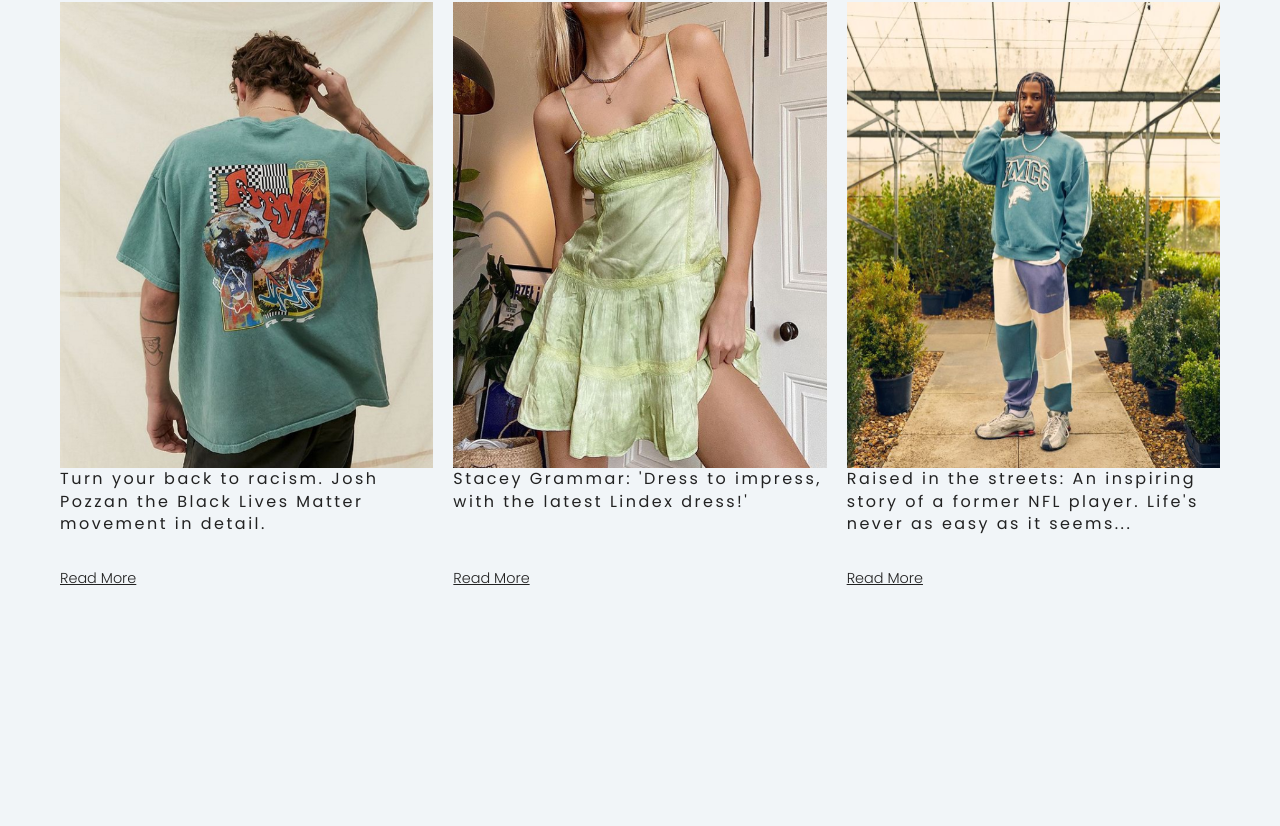
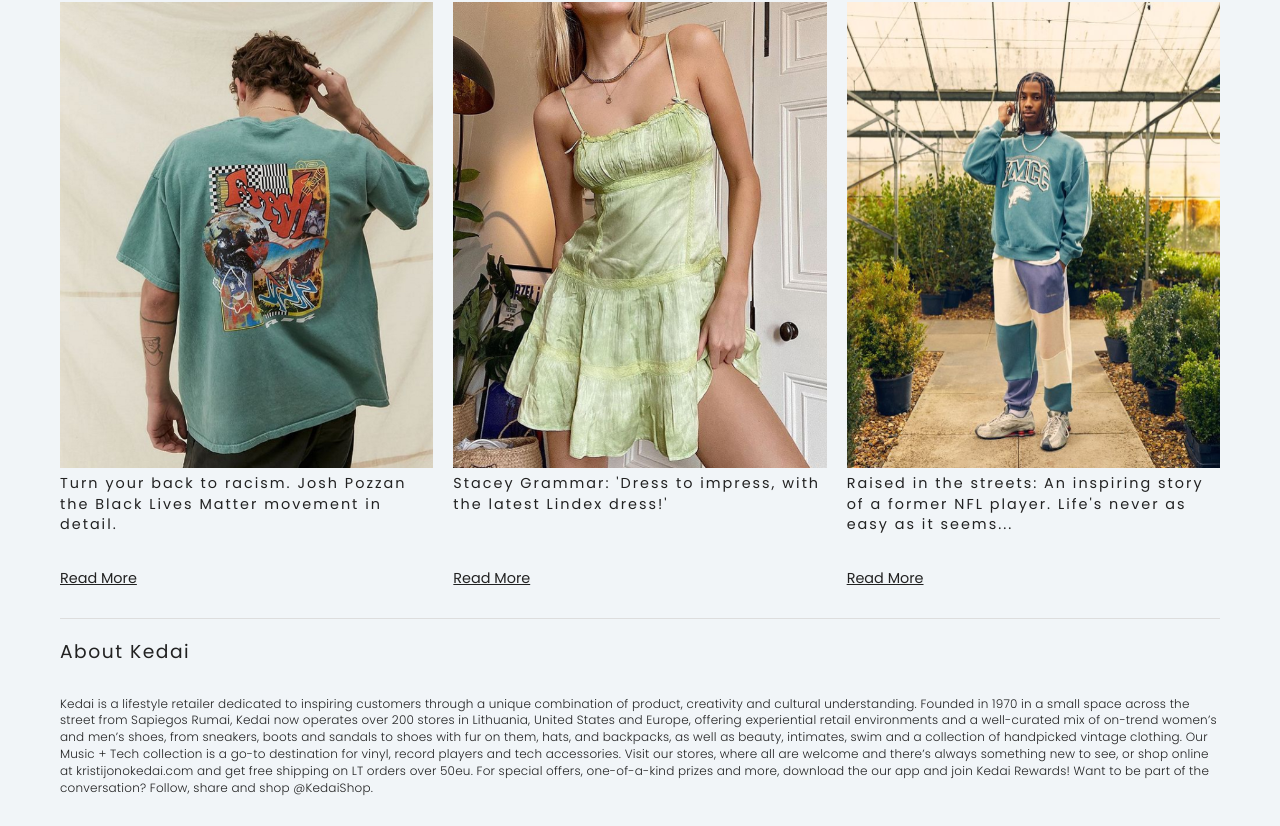
Before and after one commit to KristijonasJurk/React_Kedai, a React (Create React App) app: page / in a window 1280 px wide. Shown: the part 3002-3828 px from the top of the page. Before the commit the page ends 3590 px from the top, so only its background shows below. Built offline with nearby package versions, Linux system fonts and the light colour scheme.

Commit message:
data of about section, about structure, css

```diff
--- a/src/components/data.js
+++ b/src/components/data.js
@@ -33,3 +33,5 @@ export const slide1 = [
     { id: 8, src: 'https://s7d5.scene7.com/is/image/UrbanOutfitters/44653293_001_b?$xlarge$=&fit=constrain&fmt=webp&qlt=80&wid=720', text: 'Birkenstock Arizona EVA Sandal', src2: 'https://s7d5.scene7.com/is/image/UrbanOutfitters/44263150_005_e?$xlarge$=&fit=constrain&fmt=webp&qlt=80&wid=720' },
     { id: 9, src: 'https://s7d5.scene7.com/is/image/UrbanOutfitters/59129734_030_b?$xlarge$=&fit=constrain&fmt=webp&qlt=80&wid=720', text: 'Reebok Club C Revenge Sneaker', src2: 'https://s7d5.scene7.com/is/image/UrbanOutfitters/59129734_030_d?$xlarge$=&fit=constrain&fmt=webp&qlt=80&wid=720' }
 ]
+
+export const aboutData = 'Kedai is a lifestyle retailer dedicated to inspiring customers through a unique combination of product, creativity and cultural understanding. Founded in 1970 in a small space across the street from Sapiegos Rumai, Kedai now operates over 200 stores in Lithuania, United States and Europe, offering experiential retail environments and a well-curated mix of on-trend women’s and men’s shoes, from sneakers, boots and sandals to shoes with fur on them, hats, and backpacks, as well as beauty, intimates, swim and a collection of handpicked vintage clothing. Our Music + Tech collection is a go-to destination for vinyl, record players and tech accessories. Visit our stores, where all are welcome and there’s always something new to see, or shop online at kristijonokedai.com and get free shipping on LT orders over 50eu. For special offers, one-of-a-kind prizes and more, download the our app and join Kedai Rewards! Want to be part of the conversation? Follow, share and shop @KedaiShop.';
--- a/src/css/home/_home.scss
+++ b/src/css/home/_home.scss
@@ -1,6 +1,7 @@
 @import "./sections/grid";
 @import "./sections/slide1";
 @import "./sections/community";
+
 //  =====NAVBAR=====
 .navbar {
   background: var(--mainGrey);
@@ -130,3 +131,20 @@
 .main {
   padding: 0 60px;
 }
+
+// ===== ABOUT SECTION ======
+.about-container {
+  margin: 30px 0;
+  padding: 20px 0 0;
+  border-top: 1px solid var(--grey);
+  h3 {
+    font-weight: 400;
+    letter-spacing: 1.5px;
+    padding-bottom: 10px;
+  }
+  p {
+    font-weight: 300;
+    letter-spacing: 0.2px;
+    font-size: 0.75rem;
+  }
+}
--- a/src/css/home/sections/_community.scss
+++ b/src/css/home/sections/_community.scss
@@ -17,12 +17,15 @@
     position: relative;
     height: 120px;
     h4 {
+        padding: 5px 0 0 0;
         font-weight: 400;
         color: var(--mainBlack);
         word-break: keep-all;
-        letter-spacing: 2.5px;
+        letter-spacing: 2px;
+        font-size: 0.9rem;
     }
     a {
+        font-weight: 400;
         position: absolute;
         bottom: 0%;
         font-size: 0.9rem;
@@ -31,7 +34,6 @@
 }
 @media only screen and (max-width: 1000px) {
     h4 {
-        letter-spacing: 2.5px;
         font-size: 0.9rem;
     }
     .community-footer {
--- a/src/css/home/sections/_slide1.scss
+++ b/src/css/home/sections/_slide1.scss
@@ -64,6 +64,9 @@
     font-weight: 300;
     letter-spacing: 0.2px;
     font-size: 0.75rem;
+    &:hover {
+        color: var(--darkerGray);
+    }
 }
 .slide1-image-container p {
     padding: 5px 0 0 0;
--- a/src/css/main.css
+++ b/src/css/main.css
@@ -321,6 +321,11 @@
   font-size: 0.75rem;
 }
 
+.slide1-image-container p:hover,
+.slide1-element > p:hover {
+  color: var(--darkerGray);
+}
+
 .slide1-image-container p {
   padding: 5px 0 0 0;
 }
@@ -494,13 +499,16 @@
 }
 
 .community-footer h4 {
+  padding: 5px 0 0 0;
   font-weight: 400;
   color: var(--mainBlack);
   word-break: keep-all;
-  letter-spacing: 2.5px;
+  letter-spacing: 2px;
+  font-size: 0.9rem;
 }
 
 .community-footer a {
+  font-weight: 400;
   position: absolute;
   bottom: 0%;
   font-size: 0.9rem;
@@ -509,7 +517,6 @@
 
 @media only screen and (max-width: 1000px) {
   h4 {
-    letter-spacing: 2.5px;
     font-size: 0.9rem;
   }
   .community-footer {
@@ -762,6 +769,24 @@
   padding: 0 60px;
 }
 
+.about-container {
+  margin: 30px 0;
+  padding: 20px 0 0;
+  border-top: 1px solid var(--grey);
+}
+
+.about-container h3 {
+  font-weight: 400;
+  letter-spacing: 1.5px;
+  padding-bottom: 10px;
+}
+
+.about-container p {
+  font-weight: 300;
+  letter-spacing: 0.2px;
+  font-size: 0.75rem;
+}
+
 :root {
   --primaryLightColor: #d4e6a5;
   --primaryColor: #476a2e;
--- /dev/null
+++ b/src/pages/Home/About.js
@@ -0,0 +1,14 @@
+import React, { useState } from 'react';
+import { aboutData } from '../../components/data';
+
+function About() {
+    const [seeMore, setSeeMore] = useState(false);
+    return (
+        <div className='about-container'>
+            <h3>About Kedai</h3>
+            <p>{aboutData}</p>
+        </div>
+    )
+}
+
+export default About
--- a/src/pages/Home/Home.js
+++ b/src/pages/Home/Home.js
@@ -2,6 +2,7 @@ import React from 'react'
 import Grid from './Grid';
 import Slide1 from './Slide1';
 import Community from './Community';
+import About from './About';
 
 const Home = () => {
     return (
@@ -9,6 +10,7 @@ const Home = () => {
             <Grid />
             <Slide1 />
             <Community />
+            <About />
         </main>
     )
 }
```
Also changed, not shown: 1 other file (tests, documents, lock files or other folders).
